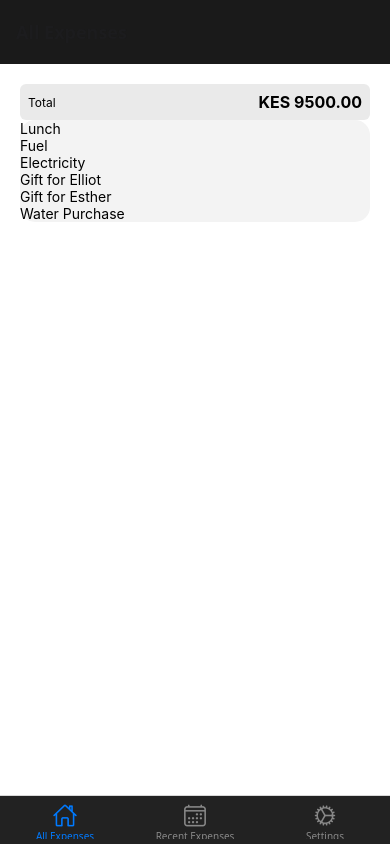
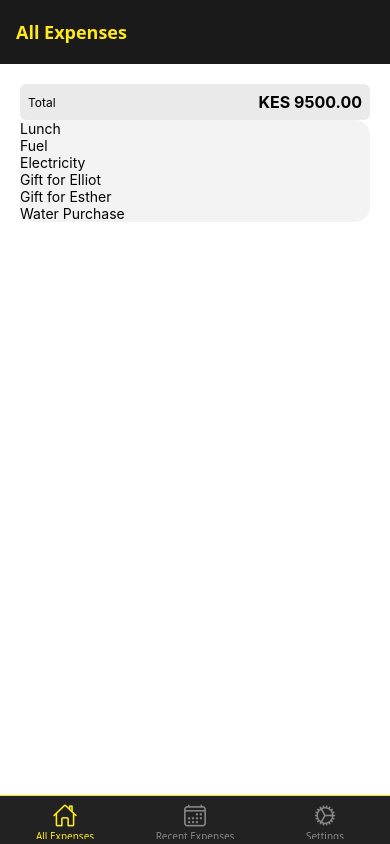
Before and after one commit to normanmunge/expense-tracker, a React Native app: screen / in a window 390 px wide. Built offline with nearby package versions, Linux system fonts and the light colour scheme.

Commit message:
Update global colors

```diff
--- a/constants/Colors.ts
+++ b/constants/Colors.ts
@@ -1,9 +1,12 @@
 export const COLORS = {
     background: '#1a1a1a',
-    text: '#FFE81F',
+    barText: '#FFE81F',
+    yellow: '#FFE81F',
     inactive: '#888888',
     itemBackground: '#333333',
     containerBackground: '#222222',
     cardBackground: '#F3F3F3',
-    white: '#FFFFFF'
+    white: '#FFFFFF',
+    text: '#3F3F3F',
+    navText: '#575757'
 }
```
